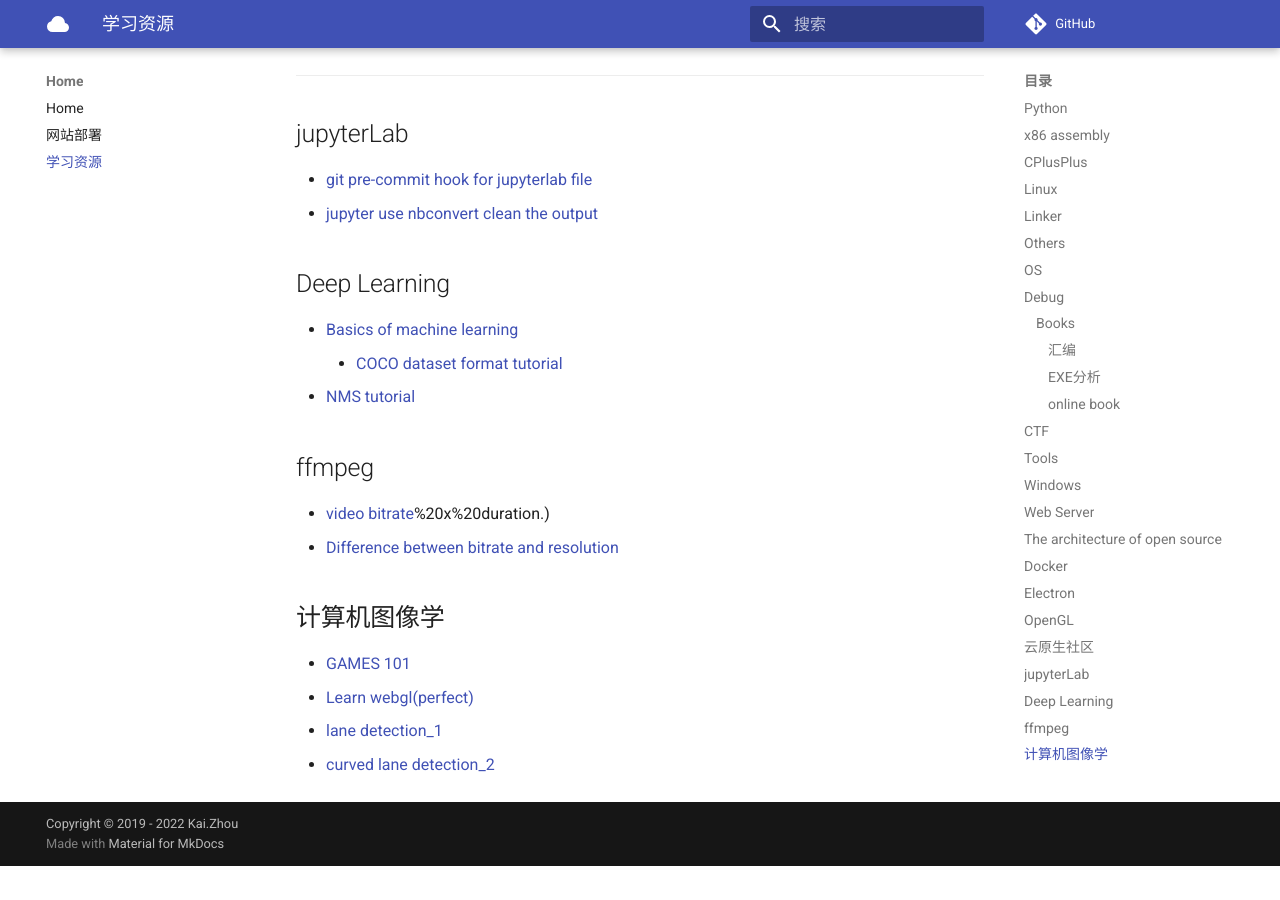
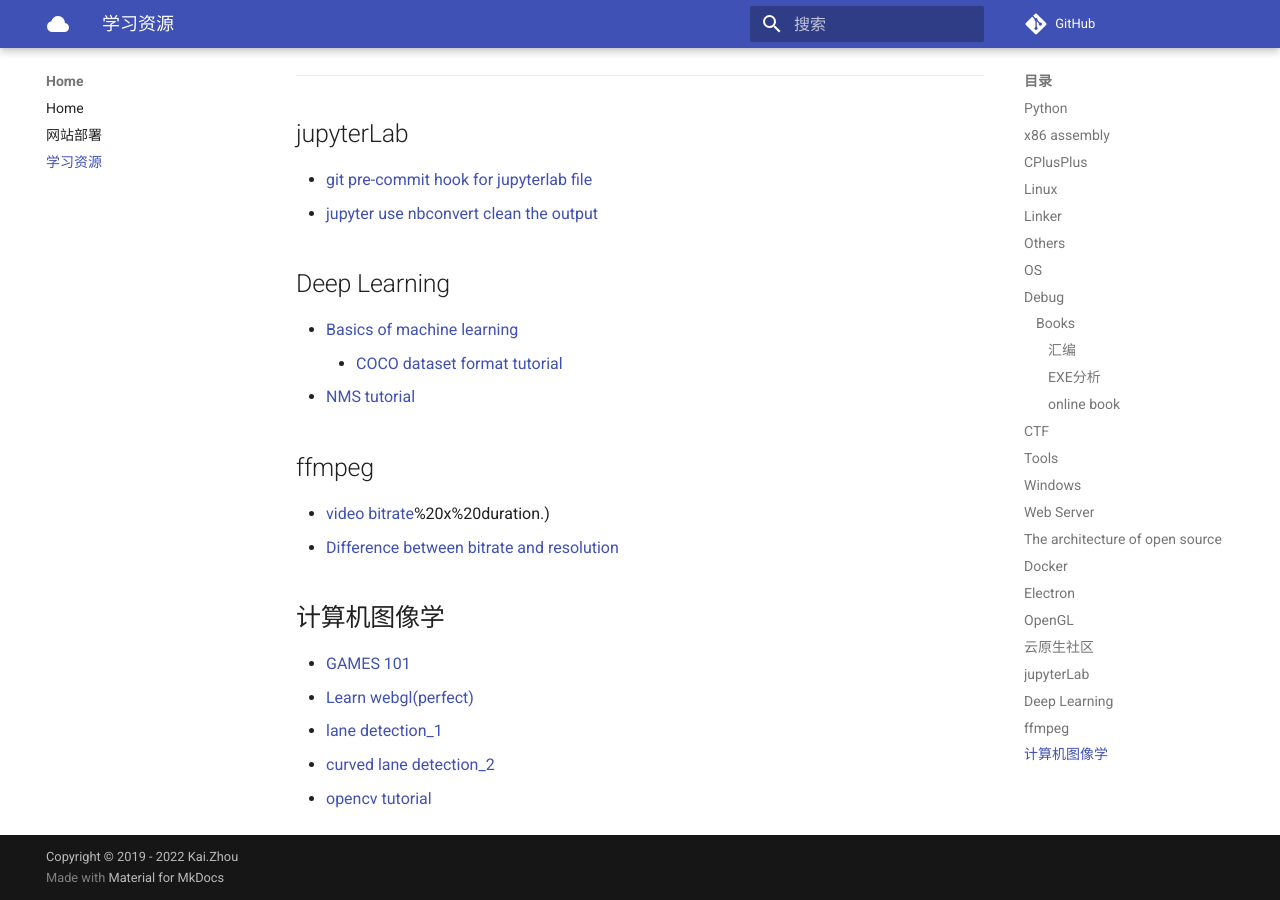
Before and after one commit to zhoukaidev/ks_blog, an MkDocs documentation site: the page built from docs/trainingResource.md, in a window 1280 px wide and 900 px high, scrolled down 3342 px. Built offline with MkDocs 1.6.1 and Material for MkDocs 9.7.7, drawn with Linux system fonts in a browser that asks for light colours; comment, search, counter and statistics services are not loaded; before the commit the page ends 4208 px from its top, so only the background shows below that.

Commit message:
Update trainingResource.md

```diff
--- a/docs/trainingResource.md
+++ b/docs/trainingResource.md
@@ -153,3 +153,4 @@ Record the link of training resource to save my bad memroy.
 * [Learn webgl(perfect)](http://learnwebgl.brown37.net/index.html)
 * [lane detection_1](https://www.hackster.io/kemfic/simple-lane-detection-c3db2f)
 * [curved lane detection_2](https://www.hackster.io/kemfic/curved-lane-detection-34f771)
+* [opencv tutorial](https://opencv-tutorial.readthedocs.io/en/latest/intro/intro.html#)
```
